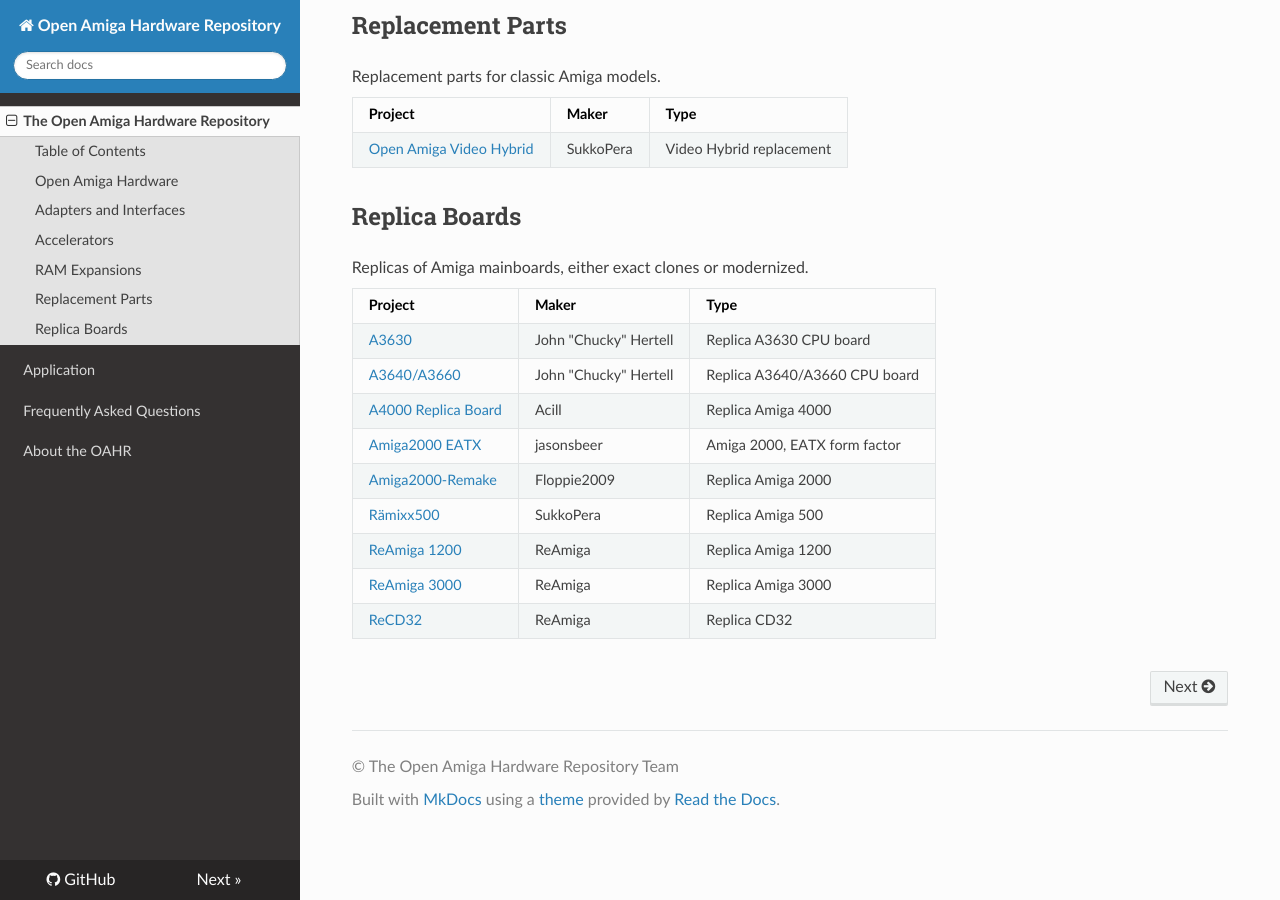
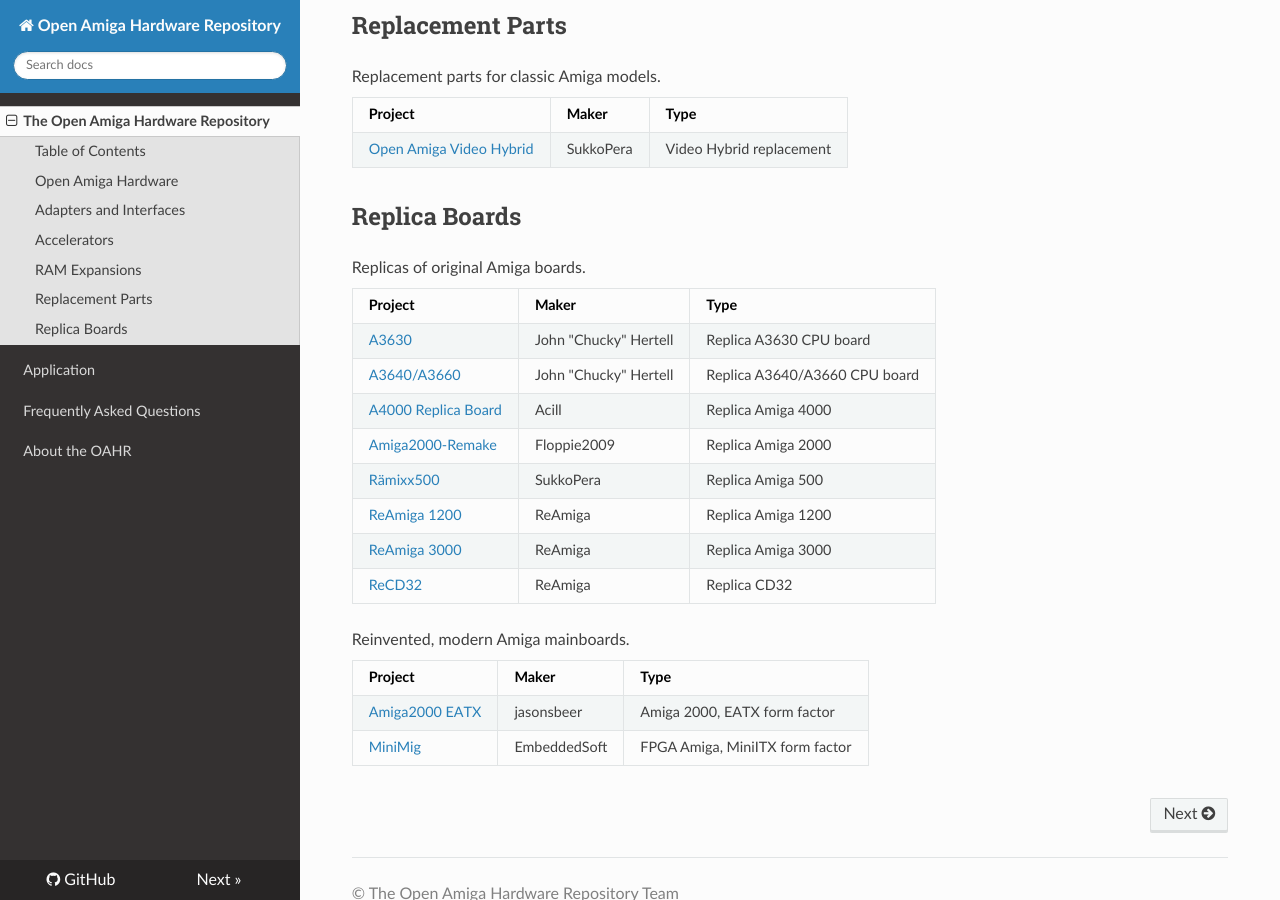
Before and after one commit to oahr/oahr, an MkDocs documentation site: the page built from src/index.md, in a window 1280 px wide and 900 px high, scrolled down 1571 px. Built offline with MkDocs 1.6.1, drawn with Linux system fonts in a browser that asks for light colours.

Commit message:
Add MiniMig

```diff
--- a/src/index.md
+++ b/src/index.md
@@ -63,16 +63,22 @@
 
 ## Replica Boards
 
-Replicas of Amiga mainboards, either exact clones or modernized.
+Replicas of original Amiga boards.
 
 | Project  | Maker | Type |
 | -------- | ----- | ---- |
 | [A3630](https://www.reamiga.info/?page_id=44) | John "Chucky" Hertell | Replica A3630 CPU board |
 | [A3640/A3660](https://www.reamiga.info/?page_id=55)| John "Chucky" Hertell | Replica A3640/A3660 CPU board |
 | [A4000 Replica Board](https://github.com/Acill/A4000RevB) | Acill | Replica Amiga 4000 |
-| [Amiga2000 EATX](https://github.com/jasonsbeer/Amiga-2000-EATX) | jasonsbeer | Amiga 2000, EATX form factor |
 | [Amiga2000-Remake](https://github.com/Floppie209/Amiga2000-remake) | Floppie2009 | Replica Amiga 2000 |
 | [Rämixx500](https://github.com/SukkoPera/Raemixx500) | SukkoPera | Replica Amiga 500 |
 | [ReAmiga 1200](https://www.reamiga.info/?page_id=38) | ReAmiga | Replica Amiga 1200 |
 | [ReAmiga 3000](https://www.reamiga.info/?page_id=40) | ReAmiga | Replica Amiga 3000 |
 | [ReCD32](https://www.reamiga.info/?page_id=148) | ReAmiga | Replica CD32 |
+
+Reinvented, modern Amiga mainboards.
+
+| Project  | Maker | Type |
+| -------- | ----- | ---- |
+| [Amiga2000 EATX](https://github.com/jasonsbeer/Amiga-2000-EATX) | jasonsbeer | Amiga 2000, EATX form factor |
+| [MiniMig](https://www.minimig.ca/) | EmbeddedSoft | FPGA Amiga, MiniITX form factor |
```
Also changed, not shown: docs/index.html (+24 -7 lines), docs/search/search_index.json (+1 -1 lines), docs/sitemap.xml (+4 -4 lines), 1 other file.
